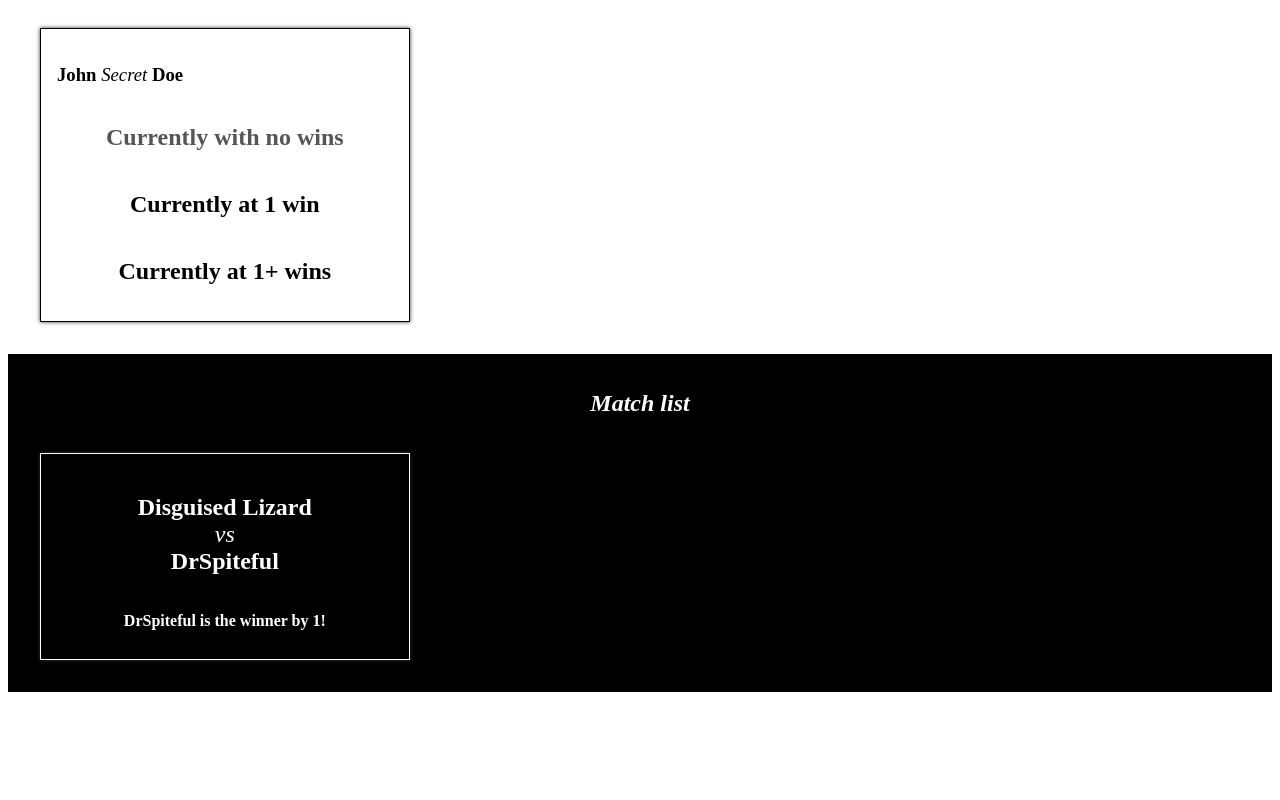
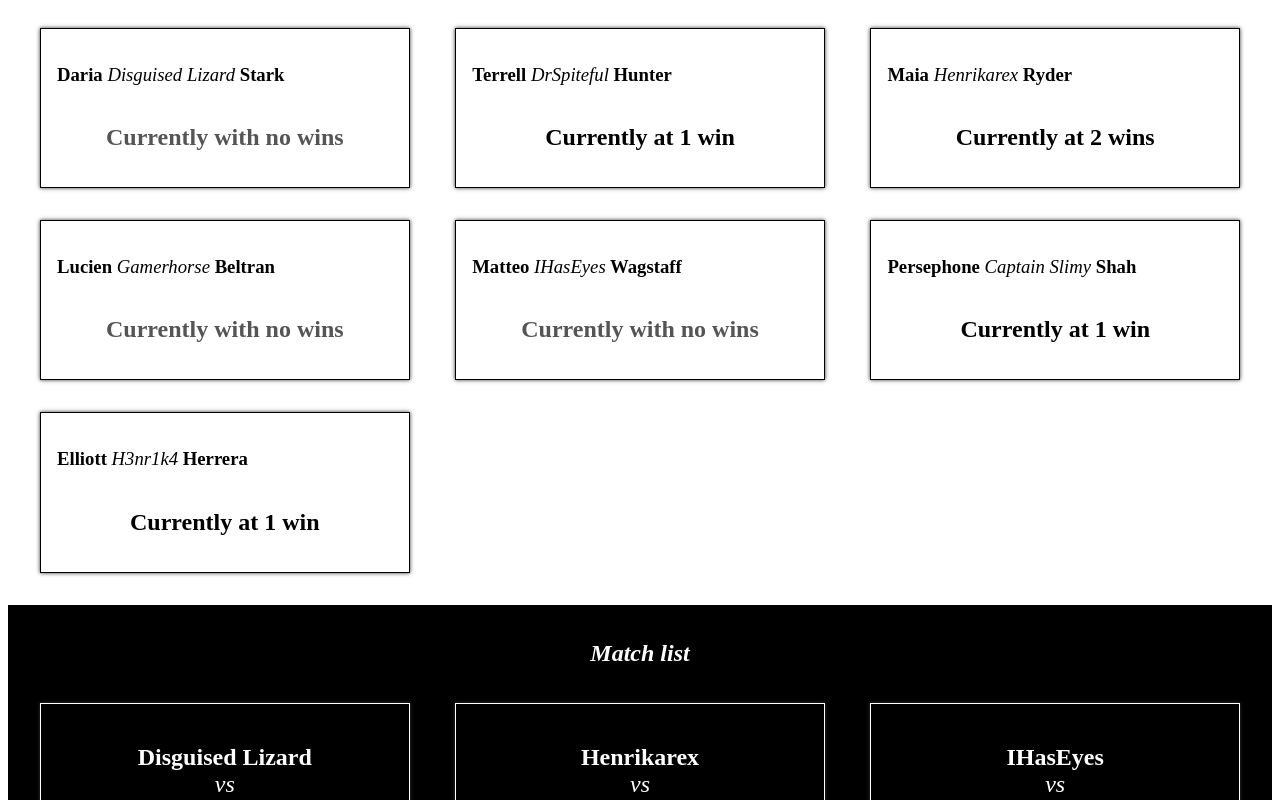
Before and after one commit to taylornoj/tourney-matches, a React (Create React App) app: page / in a window 1280 px wide. Shown: the part 180-980 px from the top of the page. Before the commit the page ends 880 px from the top, so only its background shows below. Built offline with nearby package versions, Linux system fonts and the light colour scheme.

Commit message:
render all matches and players

```diff
--- a/src/App.js
+++ b/src/App.js
@@ -1,16 +1,21 @@
 import './App.css';
 import PlayerList from './components/PlayerList';
 import MatchList from './components/MatchList';
+import matchData from './data/matchData';
+import playerData from './data/playerData';
+import { preparePlayerData, addWinsToPlayers } from '../src/helpers/playerHelpers';
 
 function App() {
+  const playerDataArray = preparePlayerData(playerData);
+  const parsedPlayerData = addWinsToPlayers(playerDataArray, matchData);
   return (
     <div className="App">
       <h1>
       Tourney Matches {" "}
       <span>Where Coding and Tournaments found their Match!</span>
       </h1>
-      <PlayerList />
-      <MatchList />
+      <PlayerList playerData={parsedPlayerData}/>
+      <MatchList matchData={matchData}/>
     </div>
   );
 }
--- a/src/components/MatchList.js
+++ b/src/components/MatchList.js
@@ -3,11 +3,18 @@ import Match from './Match';
 import matchData from '../data/matchData';
 
 function MatchList(props) {
+  const { matchData } = props;
+  console.log(props);
   const oneMatch = matchData[0];
+
+
+  const parsedMatches = matchData.map(match => <Match key={match.matchNumber} {...match} />);
+
   return (
     <section className="PlayerList MatchList">
     <h1>Match list</h1>
-    <Match {...oneMatch}/>
+    {parsedMatches}
+
     </section>
   );
 }
--- a/src/components/Player.js
+++ b/src/components/Player.js
@@ -1,17 +1,16 @@
 import React from "react";
 
-function Player() {
+function Player(props) {
+  const { gamerTag, firstName, lastName, wins } = props;
   return (
     <article className="Player">
       <h1>
-        John <span>Secret</span> Doe
+        {firstName} <span>{gamerTag}</span> {lastName}
       </h1>
-      {/* To be shown when there are no wins */}
-      <h2 className="zero">Currently with no wins</h2>
+      {wins === 0 && <h2 className="zero">Currently with no wins</h2>}
       {/* To be shown when there is 1 win */}
-      <h2>Currently at 1 win</h2>
-      {/* To be shown when there is more than one win */}
-      <h2>Currently at 1+ wins</h2>
+      {wins === 1 && <h2>Currently at {wins} win</h2>}
+      {wins > 1 && <h2>Currently at {wins} wins</h2>}
     </article>
   );
 };
--- a/src/components/PlayerList.js
+++ b/src/components/PlayerList.js
@@ -4,13 +4,17 @@ import playerData from '../data/playerData';
 import matchData from '../data/matchData';
 import { preparePlayerData, addWinsToPlayers } from '../helpers/playerHelpers';
 
-function PlayerList() {
-  const playerDataArray = preparePlayerData(playerData);
-  const parsedPlayerData = addWinsToPlayers(playerDataArray, matchData);
+function PlayerList(props) {
+  const preparedPlayerData = preparePlayerData(playerData);
+  const parsedPlayerData = addWinsToPlayers(preparedPlayerData, matchData);
+  const onePlayer = parsedPlayerData[0];
+
+  const parsedPlayers = parsedPlayerData.map(player => <Player key={player.gamerTag} {...player} />);
+
   return (
     <section className="PlayerList">
         <h1>Current participating players</h1>
-        <Player />
+        { parsedPlayers }
       </section>
   );
 }
--- a/src/helpers/playerHelpers.js
+++ b/src/helpers/playerHelpers.js
@@ -1,5 +1,6 @@
   // input: playerData
 export const preparePlayerData = (playerData) => {
+  console.log(Object.values(playerData));
   return Object.values(playerData);
 }
  // output: [{player}, {player}]
```
